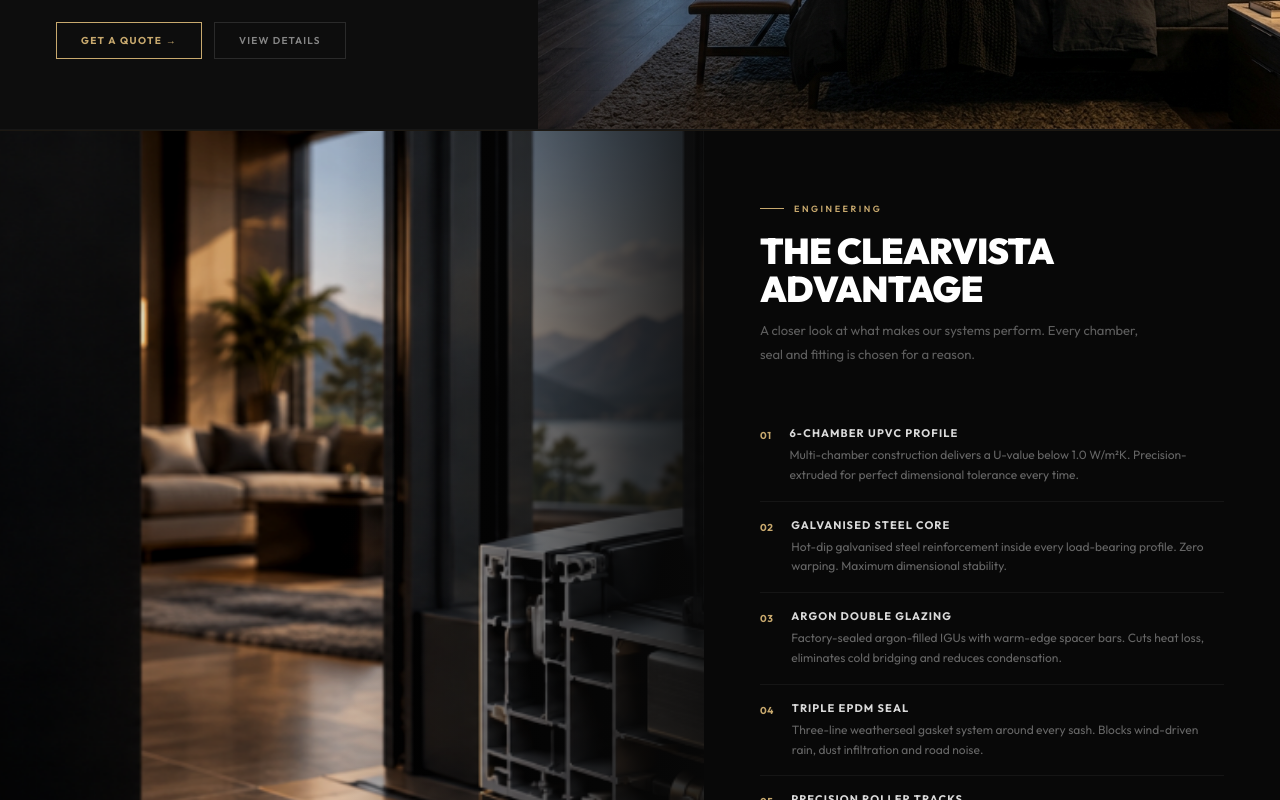
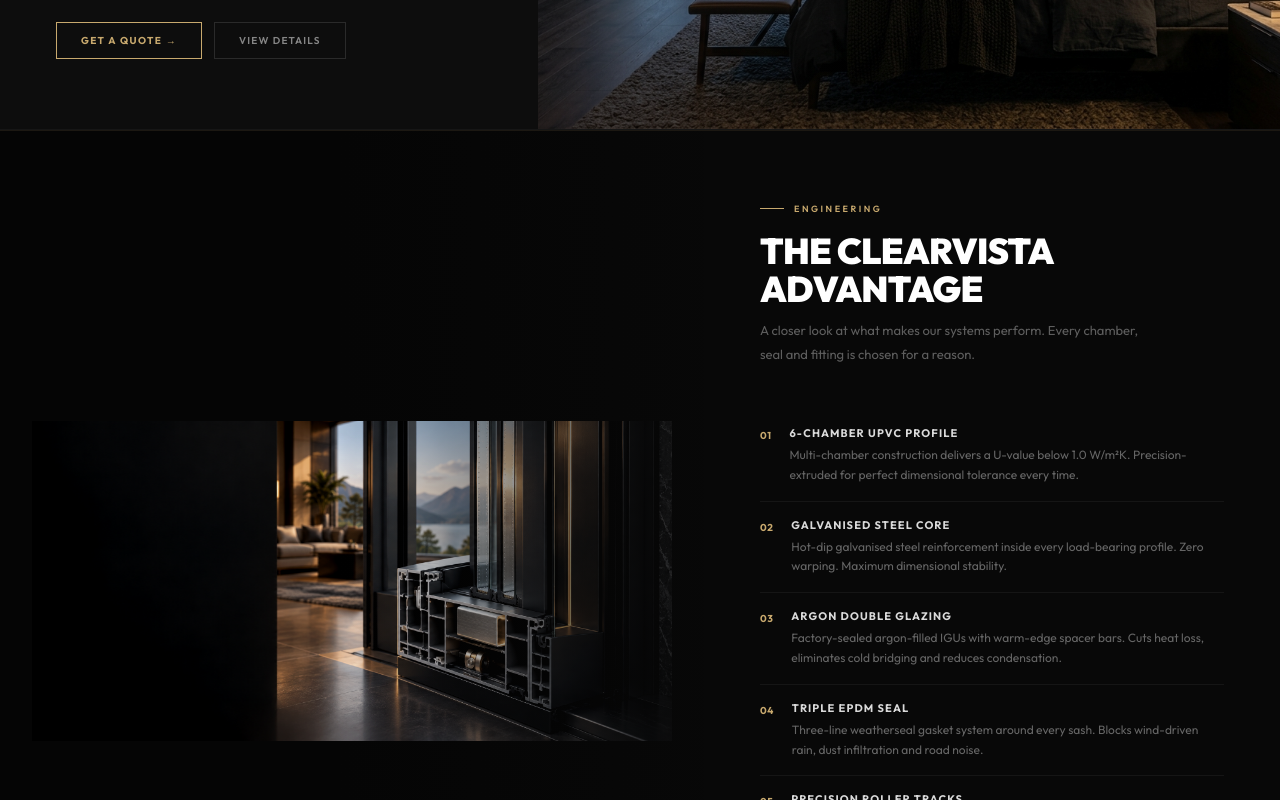
Before and after one commit to web-zoom-digital/ClearVista2, a Next.js app: page /products in a window 1280 px wide. Shown: the part 5380-6180 px from the top of the page. Built offline with nearby package versions, Linux system fonts and the light colour scheme.

Commit message:
fix: change Windows slideshow images objectFit to contain so they aren't cropped/zoomed too much

```diff
--- a/src/app/products/page.tsx
+++ b/src/app/products/page.tsx
@@ -389,11 +389,12 @@
         fill
         loading="lazy"
         style={{
-          objectFit: 'cover',
+          objectFit: 'contain',
           objectPosition: 'center',
+          padding: '32px',
           opacity: fading ? 0 : 1,
           transition: 'opacity 0.4s ease',
-          filter: 'brightness(0.88) contrast(1.06)',
+          filter: 'brightness(0.95) contrast(1.08)',
         }}
       />
       {/* Right edge fade */}
```
